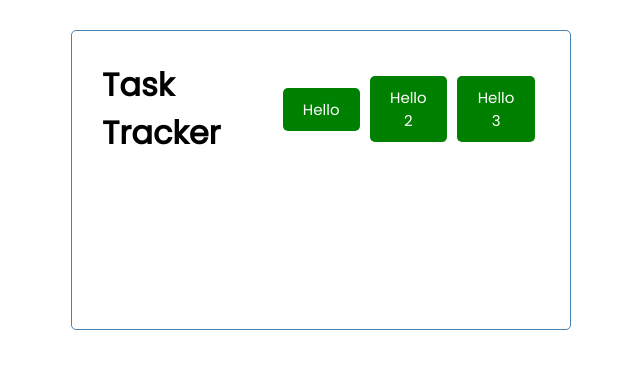
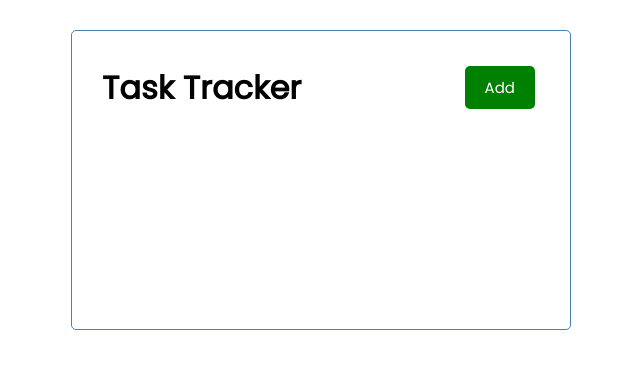
Before and after one commit to petitoff/react-task-tracker, a React (Create React App) app: page / in a window 1280 px wide. Shown: the top 368 px of the page, without its empty margins (319-959 px from the left). Built offline with nearby package versions, Linux system fonts and the light colour scheme.

Commit message:
Removing unnecessary buttons (it was just a demonstration of the possibility) and changing the string from hello to add.

```diff
--- a/src/components/Header.js
+++ b/src/components/Header.js
@@ -5,9 +5,7 @@ const Header = ({ title }) => {
     return (
         <header className='header'>
             <h1>{title}</h1>
-            <Button color='green' text='Hello' />
-            <Button color='green' text='Hello 2' />
-            <Button color='green' text='Hello 3' />
+            <Button color='green' text='Add' />
         </header>
     )
 }
```
